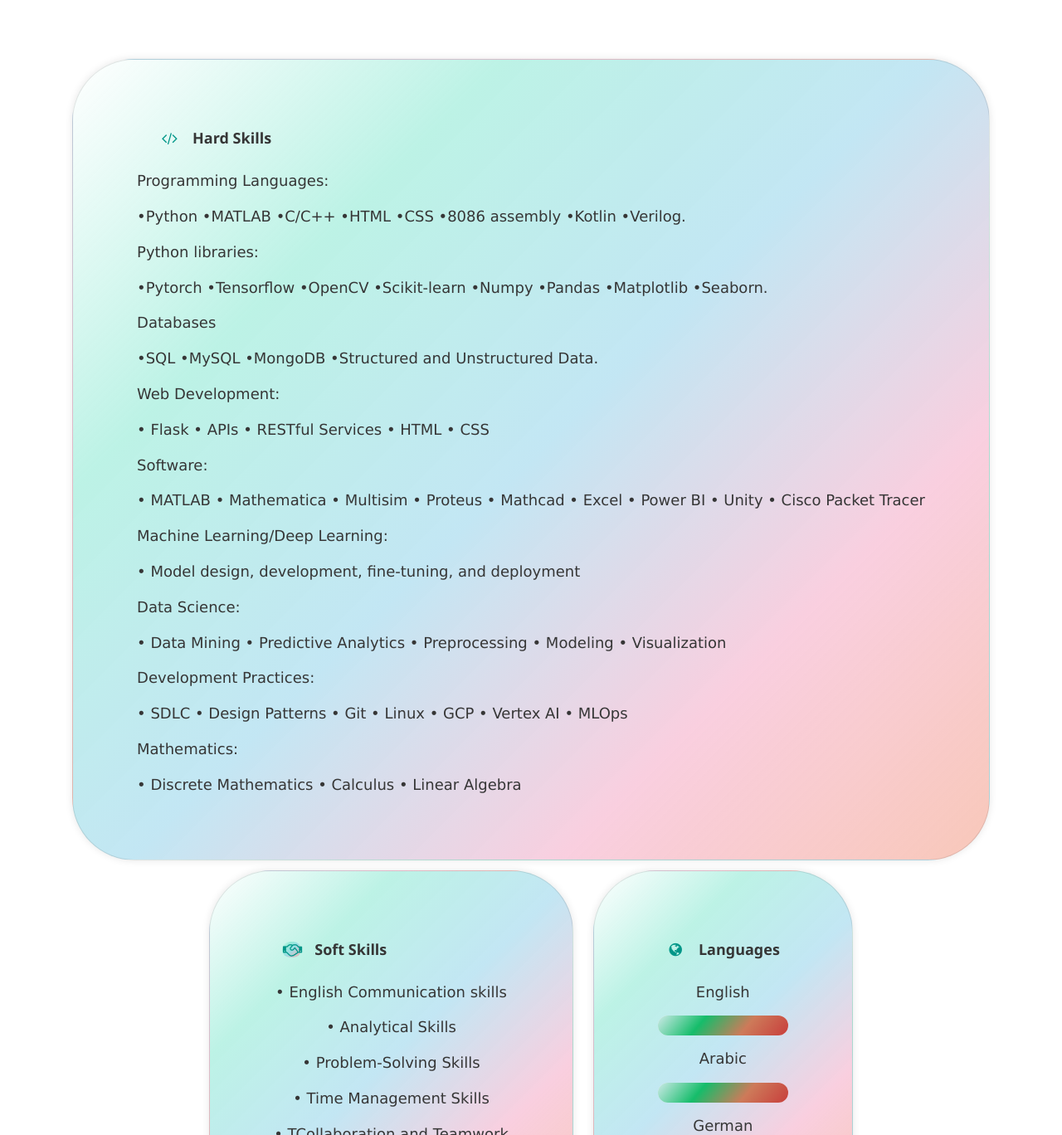
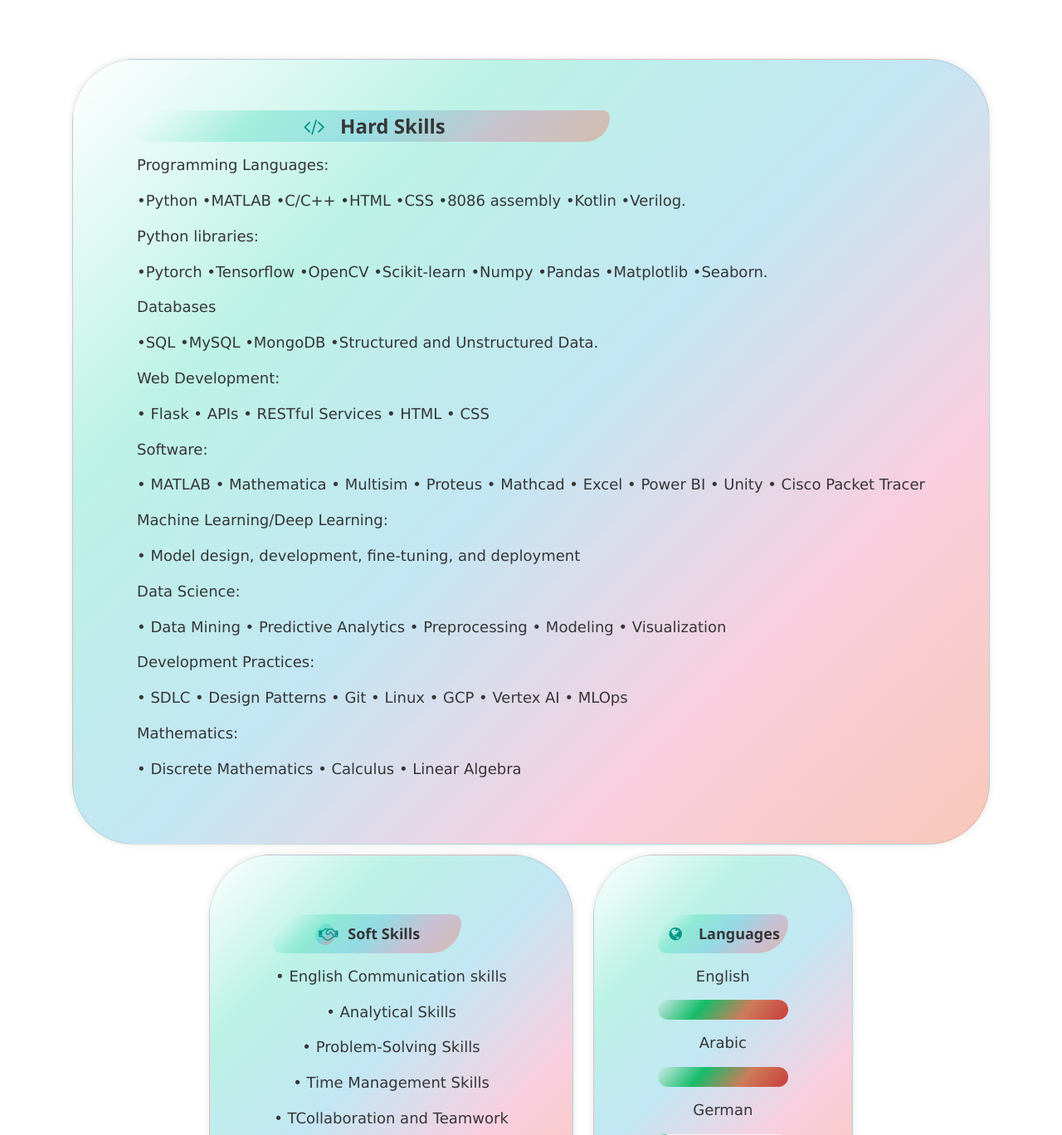
Before and after one commit to AliMasaoodi/AliMasaoodi.github.io, a plain HTML site: page index.html in a window 1280 px wide. Shown: the part 3480-4848 px from the top of the page at 83% size. Drawn offline with nearby package versions, Linux system fonts and the light colour scheme; a script that the page names is missing.

Commit message:
3.8.1
style skills

```diff
--- a/index.html
+++ b/index.html
@@ -484,7 +484,8 @@
 
     <div class="gcontent hovern" style= "height: auto; max-width: fit-content;"> <!-- Or <div class="gcontent hovern" style= "height: auto; min-width: fit-content;">      -->
       <div class="w3-container" style="white-space: nowrap;">
-        <h5  style="padding: 10px; height:auto;max-width:20%; border-radius: 75px 20px /75px 20px; font-weight: 700;"><i class="fa fa-code fa-fw w3-margin-right w3-text-teal"></i>Hard Skills</h5><!--class="hoverne"-->
+        <!-- <h5  style="padding: 1px; height:auto;max-width:20%; border-radius: 75px 20px /75px 20px; font-weight: 700; font-size: larger"><i class="fa fa-code fa-fw w3-margin-right w3-text-teal"></i>Hard Skills</h5> -->
+        <h5 class="hoverne"  style="padding: 1px; margin-bottom: 10px; margin-top: 0vh; height:auto;max-width:60%; border-radius: 75px 20px /75px 20px; font-weight: 700; font-size: x-large"><i class="fa fa-code fa-fw w3-margin-right w3-text-teal"></i>Hard Skills</h5><!--class="hoverne"-->
         <div style="font-size: large; text-align: left; text-wrap: wrap;">
         <!--<div class="hovernn" style="  box-shadow: 0 0 1px rgba(33, 33, 33, 0.555); padding: 20px; margin-right: 10px; height:auto;max-width:90%; border-radius: 75px 20px /75px 20px;">-->
           <p><b>Programming Languages:</b></p>
@@ -524,7 +525,7 @@
 
     <div class="gcontent hovern" style= "height: auto;">
       <div class="w3-container" style="white-space: nowrap;">
-        <h5 style="padding: 10px; height:auto;max-width:20%; border-radius: 75px 20px /75px 20px; font-weight: 700;"><i class="fa fa-handshake-o fa-fw w3-margin-right w3-text-teal hovern"></i>Soft Skills</h5> <!--class="hoverne" -->
+        <h5 class="hoverne" style="padding: 10px; height:auto;max-width:80%; border-radius: 75px 20px /75px 20px; font-weight: 700;"><i class="fa fa-handshake-o fa-fw w3-margin-right w3-text-teal hovern"></i>Soft Skills</h5> <!--class="hoverne" -->
 
         <div style="font-size: large;">
          <!--<div class="hovernn" style="  box-shadow: 0 0 1px rgba(33, 33, 33, 0.555); padding: 20px; margin-right: 10px; height:auto;max-width:100%; border-radius: 75px 20px /75px 20px;">-->
@@ -560,7 +561,7 @@
 
     <div class="gcontent hovern" style= "height: auto; min-width: max-content;">
       <div class="w3-container" style="white-space: nowrap; height: auto;">
-        <h5 style="padding: 10px; height:auto;max-width:20%; border-radius: 75px 20px /75px 20px; font-weight: 700;"><i class="fa fa-globe fa-fw w3-margin-right w3-text-teal"></i>Languages</h5><!--class="hoverne" -->
+        <h5 class="hoverne" style="padding: 10px; height:auto;max-width:100%; border-radius: 75px 20px /75px 20px; font-weight: 700;"><i class="fa fa-globe fa-fw w3-margin-right w3-text-teal"></i>Languages</h5><!--class="hoverne" -->
         <div style="font-size: large;">
          <!--<div class="hovernn" style="  box-shadow: 0 0 1px rgba(33, 33, 33, 0.555); padding: 20px; margin-right: 10px; height:auto;max-width:90%; border-radius: 75px 20px /75px 20px;">-->
         <p>English</p>
```
